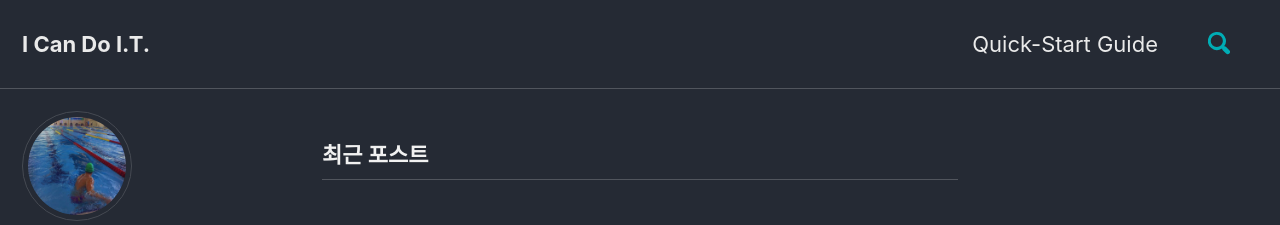
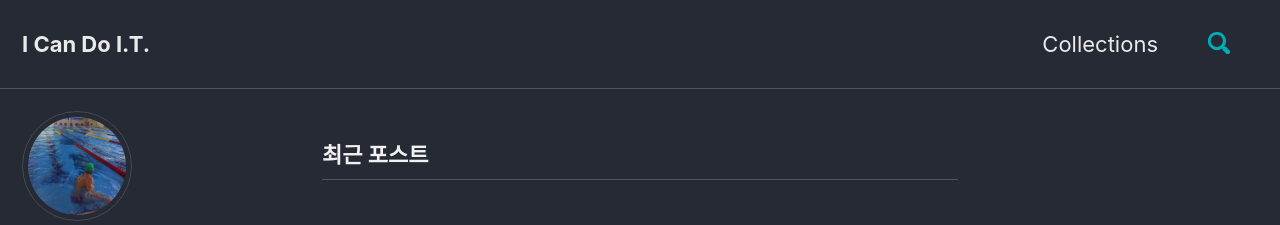
Before and after one commit to dorbae/dorbae.github.io, a Jekyll site: the page built from index.html, in a window 1280 px wide and 900 px high. Shown: the top 225 px of the window. Built offline with Jekyll 4.4.1, drawn with Linux system fonts in a browser that asks for light colours; cached includes are drawn as plain includes; nearby versions of some CDN libraries; the list of posts is cut into pages by our own code.

Commit message:
Update navigation.yml

```diff
--- a/_data/navigation.yml
+++ b/_data/navigation.yml
@@ -1,7 +1,9 @@
 # main links
 main:
-  - title: "Quick-Start Guide"
-    url: https://mmistakes.github.io/minimal-mistakes/docs/quick-start-guide/
+  - title: "Collections"
+    url: /collection-archive/
+  # - title: "Quick-Start Guide"
+  #   url: https://mmistakes.github.io/minimal-mistakes/docs/quick-start-guide/
   # - title: "About"
   #   url: https://mmistakes.github.io/minimal-mistakes/about/
   # - title: "Sample Posts"
```
